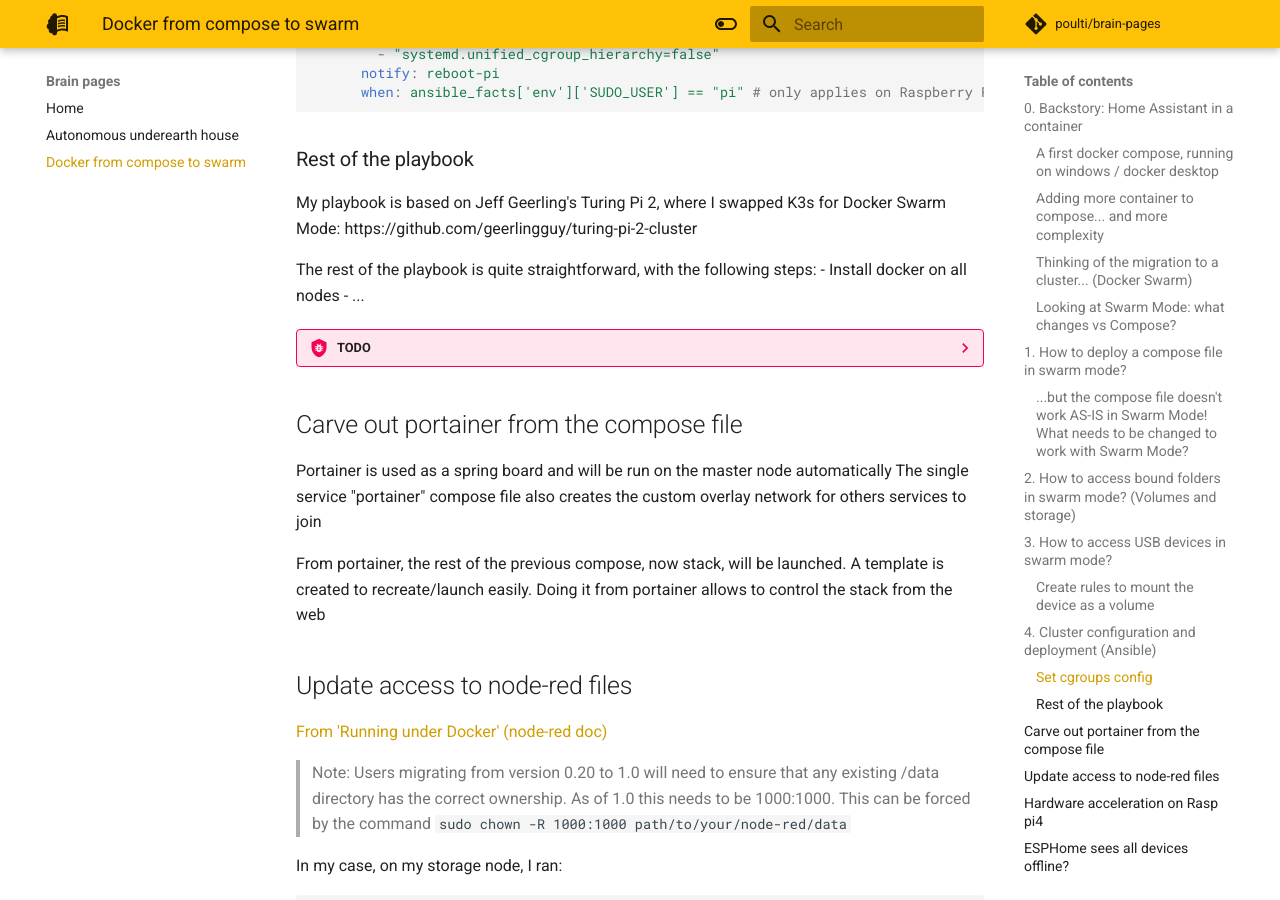
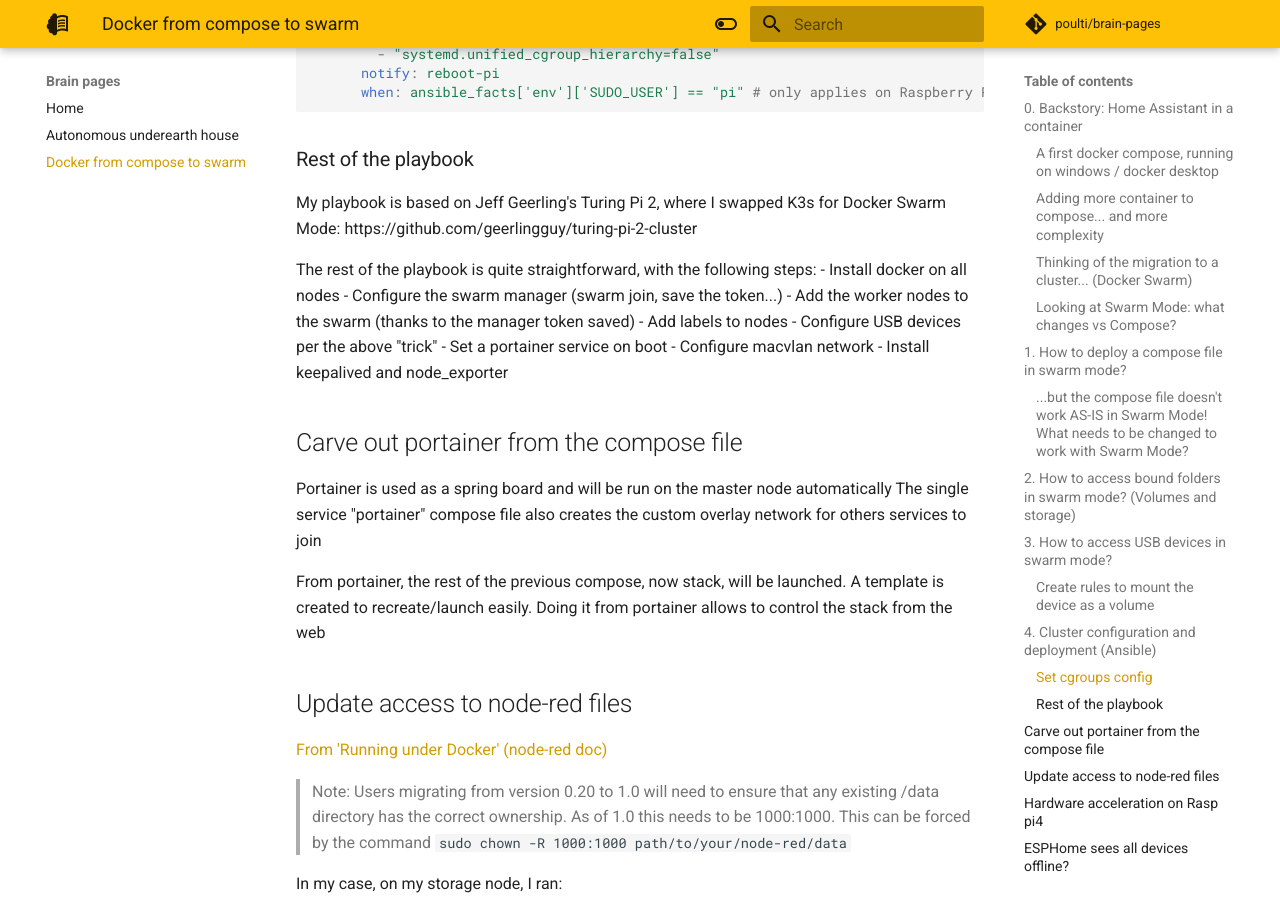
Before and after one commit to poulti/brain-pages, an MkDocs documentation site: the page built from docs/docker-from-compose-to-swarm.md, in a window 1280 px wide and 900 px high, scrolled down 12079 px. Built offline with MkDocs 1.6.1 and Material for MkDocs 9.7.7, drawn with Linux system fonts in a browser that asks for light colours; comment, search, counter and statistics services are not loaded.

Commit message:
List other steps in the playbook

```diff
--- a/docs/docker-from-compose-to-swarm.md
+++ b/docs/docker-from-compose-to-swarm.md
@@ -460,10 +460,14 @@
 
 The rest of the playbook is quite straightforward, with the following steps:
 - Install docker on all nodes
-- ...
+- Configure the swarm manager (swarm join, save the token...)
+- Add the worker nodes to the swarm (thanks to the manager token saved)
+- Add labels to nodes
+- Configure USB devices per the above "trick"
+- Set a portainer service on boot
+- Configure macvlan network
+- Install keepalived and node_exporter
 
-??? bug "TODO"
-    Ansible for setting up the Swarm Mode
 
 
 ## Carve out portainer from the compose file
```
